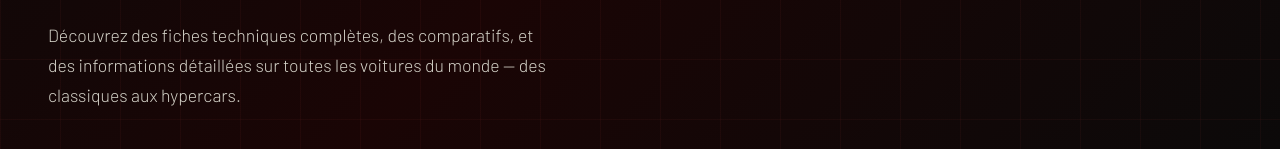
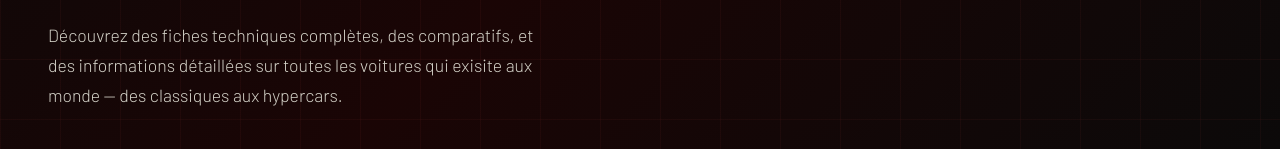
Before and after one commit to houbaichiali/AutoPassion, a plain HTML site: page index.html in a window 1280 px wide. Shown: the part 541-690 px from the top of the page. Drawn offline with nearby package versions, Linux system fonts and the light colour scheme.

Commit message:
Update index.html

```diff
--- a/index.html
+++ b/index.html
@@ -666,7 +666,7 @@
   <div class="hero-content">
     <div class="hero-badge">⚡ La référence automobile</div>
     <h1>L'ART DE<br><em>CONDUIRE</em><br>MIEUX</h1>
-    <p>Découvrez des fiches techniques complètes, des comparatifs, et des informations détaillées sur toutes les voitures du monde — des classiques aux hypercars.</p>
+    <p>Découvrez des fiches techniques complètes, des comparatifs, et des informations détaillées sur toutes les voitures qui exisite aux monde — des classiques aux hypercars.</p>
     <div class="hero-buttons">
       <a href="#catalogue" class="btn-primary">Explorer le catalogue</a>
       <a href="#comparer" class="btn-outline">Comparer des modèles</a>
```
